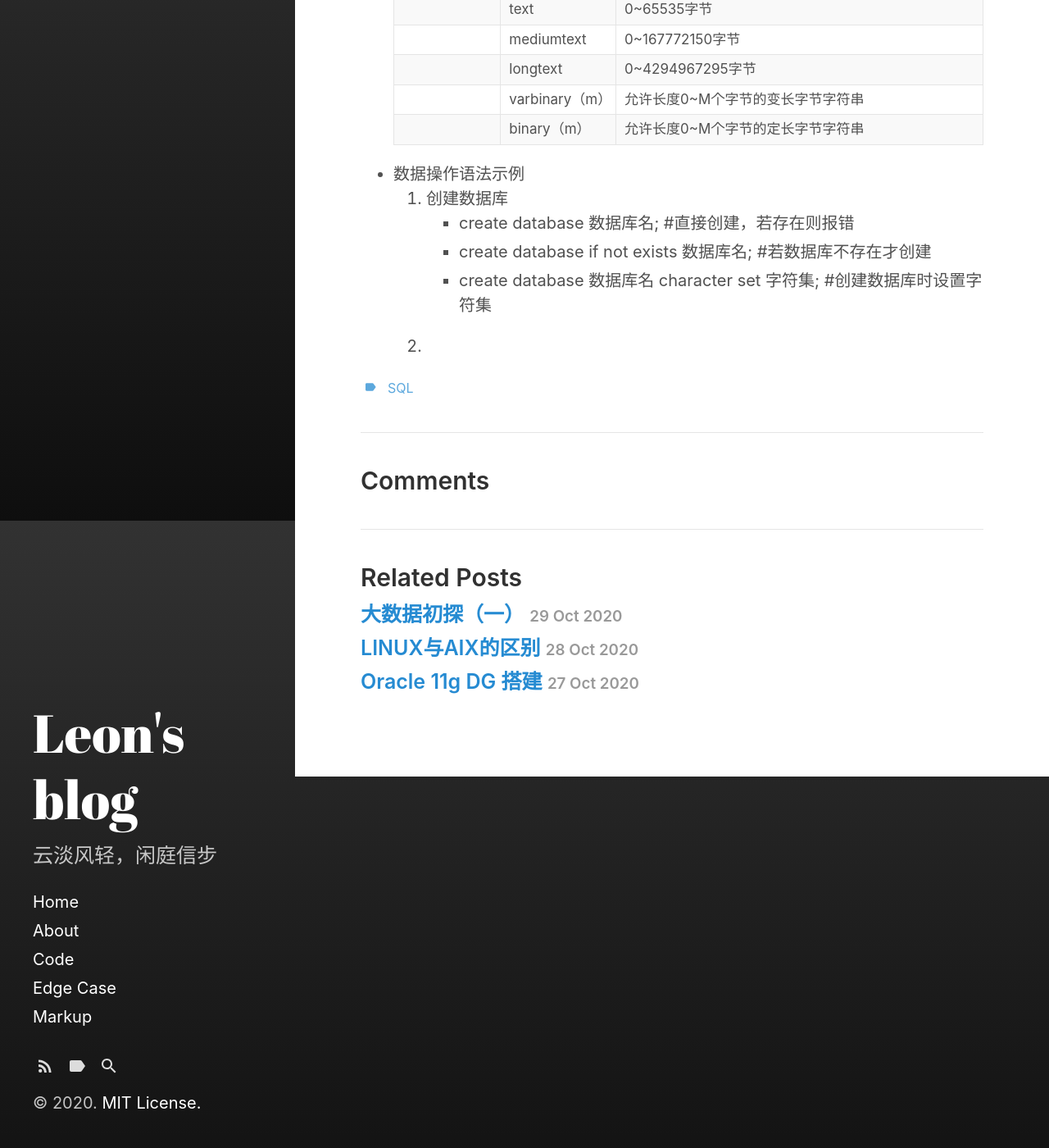
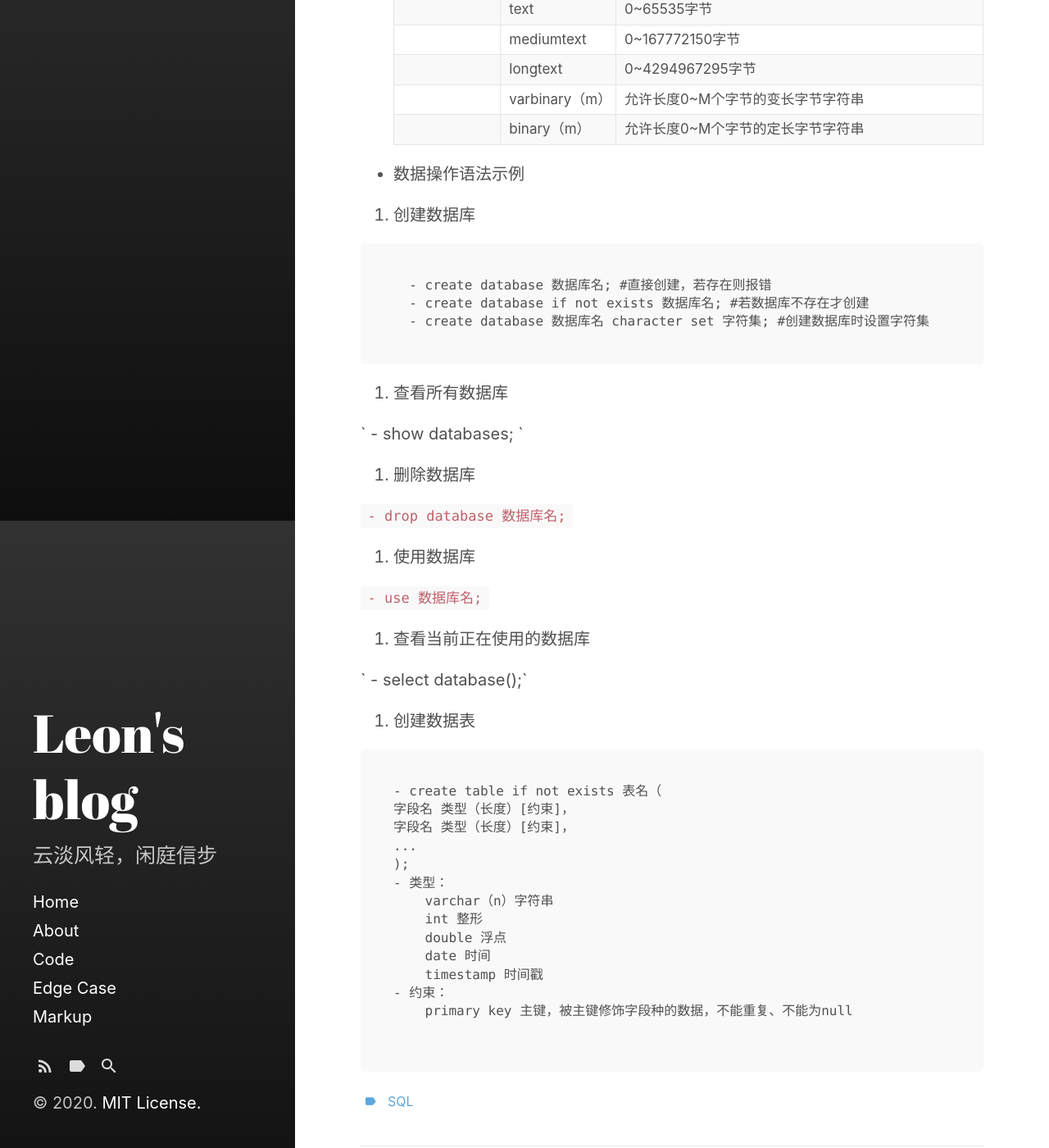
Before and after one commit to WnLeon/blog, a Jekyll site: the page built from _posts/2020-10-29-SQL语言基础.md, in a window 1280 px wide and 1400 px high, scrolled down 2065 px. Shown: the whole window at 82% size. Built offline with Jekyll 4.4.1, drawn with Linux system fonts in a browser that asks for light colours.

Commit message:
category add  2020/10/29

````diff
--- a/_posts/2020-10-29-SQL语言基础.md
+++ b/_posts/2020-10-29-SQL语言基础.md
@@ -17,15 +17,15 @@ SQL语言是一种数据库查询和程序设计语言，用于存取数据以
 - 创建、删除、修改表<br>
 - 关键字：create、alter、drop
 
-<b>DML（Data Manipulation Language 数据操作语言）：</b>用来对数据库表中的数据进行增、删、改（更新表中数据）<br>
+<b> DML（Data Manipulation Language 数据操作语言）：</b>用来对数据库表中的数据进行增、删、改（更新表中数据）<br>
 - 向表中添加、删除、修改数据<br>
 - 关键字：insert、delete、update
 
-<b>DQL（Data Query Language 数据查询语言）：</b>用来对数据库表中的数据进行查询<br>
+<b> DQL（Data Query Language 数据查询语言）：</b>用来对数据库表中的数据进行查询<br>
 - 查询表中的数据<br>
 - 关键字：select、where、from
 
-<b>DCL（Data Control Language 数据控制语言）：</b>用来定义数据的访问权限和安全级别，及创建用户<br>
+<b> DCL（Data Control Language 数据控制语言）：</b>用来定义数据的访问权限和安全级别，及创建用户<br>
 
 ## SQL通用语法
 - SQL语句可以单行或多行书写，以分号结尾；
@@ -63,8 +63,46 @@ SQL语言是一种数据库查询和程序设计语言，用于存取数据以
   |                 | binary（m）    | 允许长度0~M个字节的定长字节字符串                              |
 
 - 数据操作语法示例
-  1. 创建数据库
+
+1. 创建数据库
+
+```
   - create database 数据库名; #直接创建，若存在则报错
   - create database if not exists 数据库名; #若数据库不存在才创建
   - create database 数据库名 character set 字符集; #创建数据库时设置字符集
-  1.
+```
+2. 查看所有数据库
+
+ ` - show databases; `
+
+3. 删除数据库
+
+  `- drop database 数据库名;`
+
+4. 使用数据库
+
+  `- use 数据库名;`
+
+6. 查看当前正在使用的数据库
+
+` - select database();`
+
+
+7. 创建数据表
+
+```
+- create table if not exists 表名（
+字段名 类型（长度）[约束]，
+字段名 类型（长度）[约束]，
+...
+);
+- 类型：
+    varchar（n）字符串
+    int 整形
+    double 浮点
+    date 时间
+    timestamp 时间戳
+- 约束：
+    primary key 主键，被主键修饰字段种的数据，不能重复、不能为null
+
+```
````
